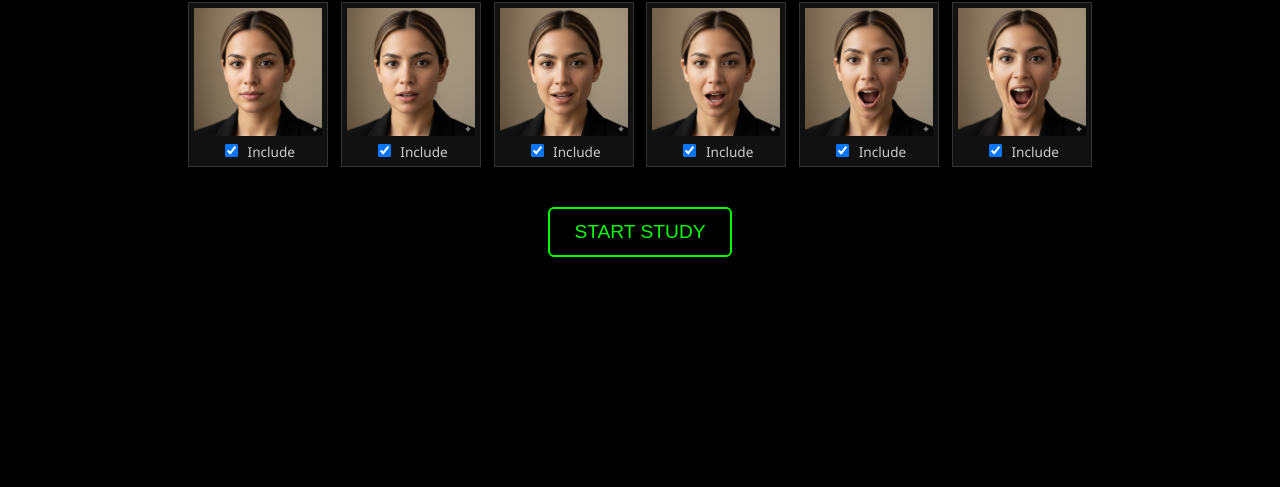
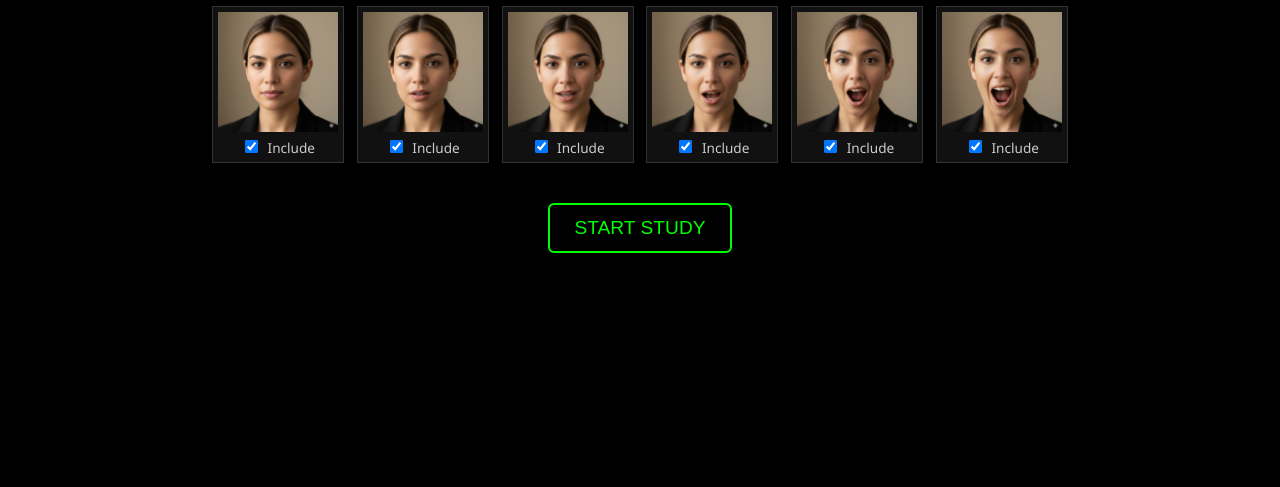
Before and after one commit to giueseppepalminteri/mri-tools, a plain HTML site: page docs/tmj/index.html in a window 1280 px wide. Shown: the part 313-800 px from the top of the page. Drawn offline with Linux system fonts and the light colour scheme.

Commit message:
resize optimization

```diff
--- a/docs/tmj/index.html
+++ b/docs/tmj/index.html
@@ -97,13 +97,16 @@
 
         .grid-container {
             display: flex;
+            flex-wrap: wrap;
             gap: 1vw;
             justify-content: center;
             margin: 20px 0;
         }
 
         .preview-item {
-            width: 10vw; /* Reduced from 14vw */
+            width: calc(10vw - 1vw); /* Adjusted for gap */
+            min-width: 120px; /* Minimum size to prevent too small */
+            max-width: 200px; /* Maximum size to prevent too large */
             background: #111;
             padding: 5px;
             border: 1px solid #333;
@@ -306,8 +309,10 @@
             // If scale is > 100%, align to top to ensure scrolling works correctly
             if (val > 1) {
                 mainViewport.style.justifyContent = 'flex-start';
+                document.body.style.overflow = 'auto';
             } else {
                 mainViewport.style.justifyContent = 'center';
+                document.body.style.overflow = 'hidden';
             }
         }
 
```
